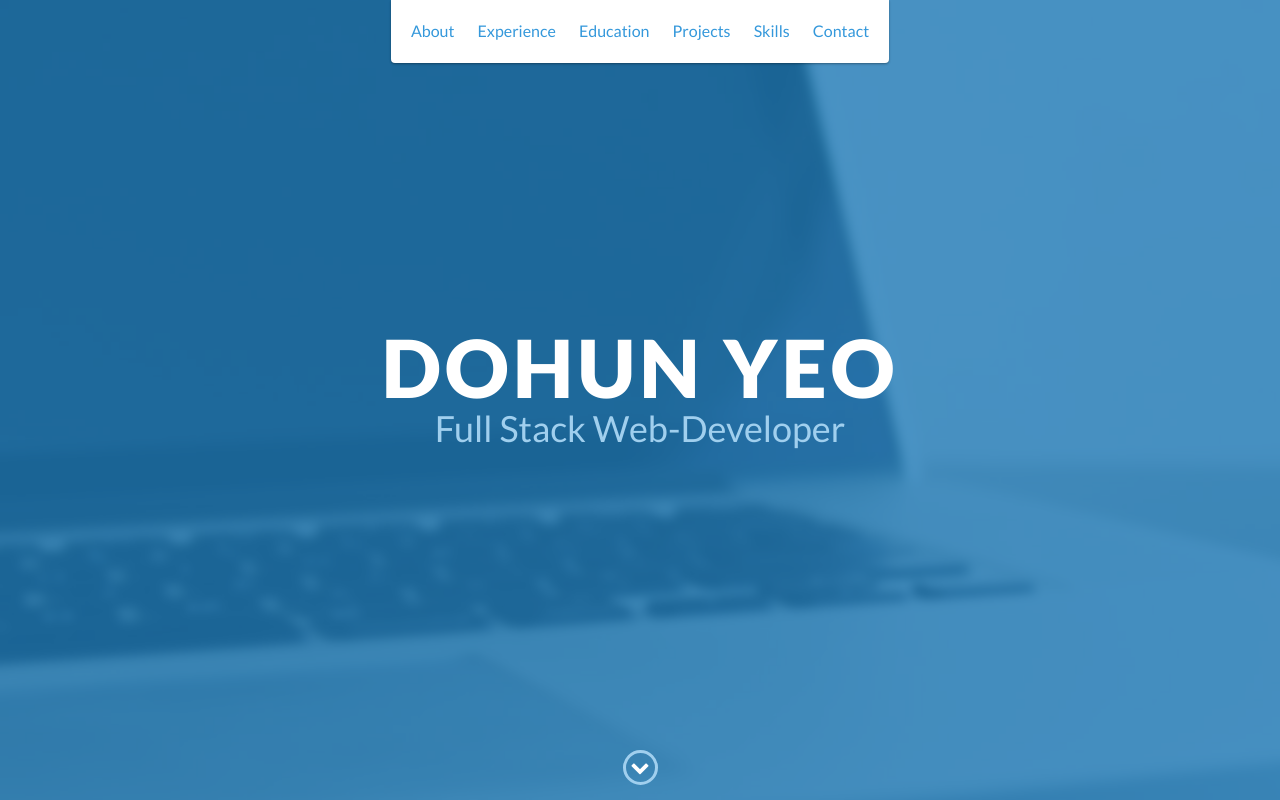
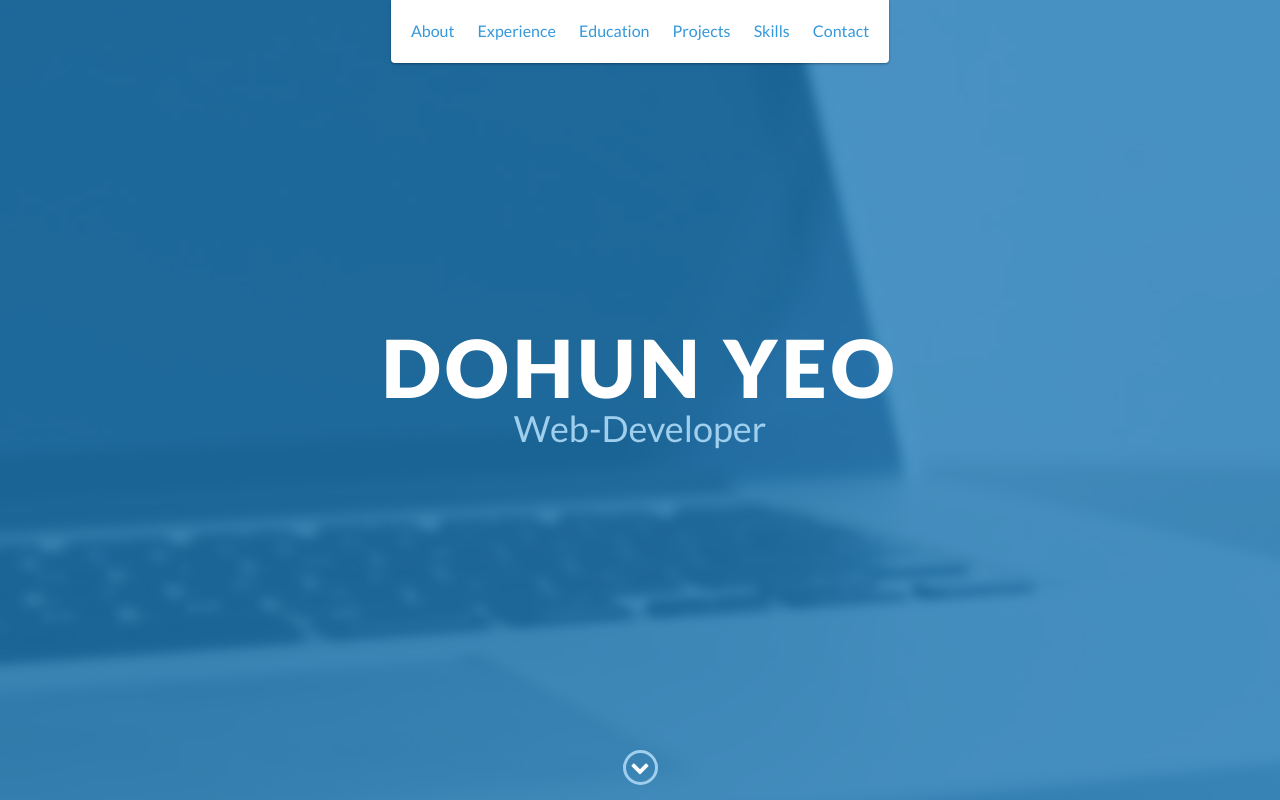
Before and after one commit to ehgns1015/Portfolio, a website: page index.html in a window 1280 px wide. Shown: the top 800 px of the page. Drawn offline with nearby package versions, Linux system fonts and the light colour scheme.

Commit message:
Update index.html

```diff
--- a/index.html
+++ b/index.html
@@ -49,7 +49,7 @@
     <div id="lead">
         <div id="lead-content">
             <h1>Dohun Yeo</h1>
-            <h2>Full Stack Web-Developer</h2>
+            <h2>Web-Developer</h2>
         </div>
         <!-- End #lead-content -->
 
```
